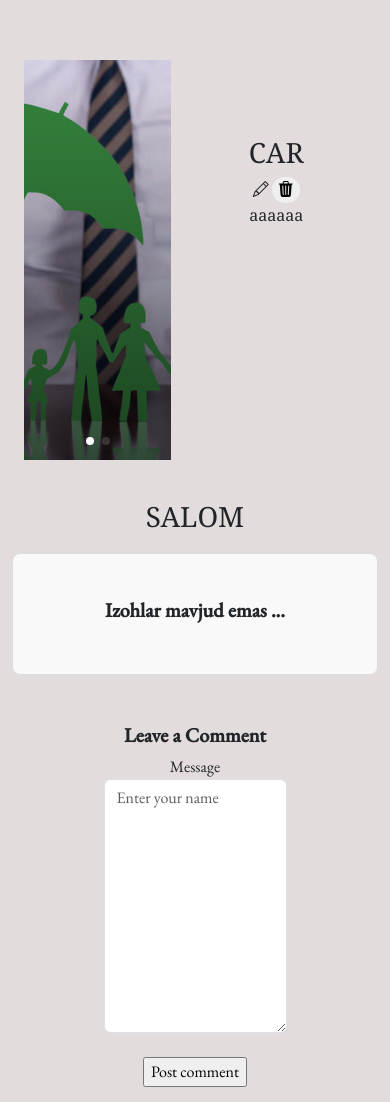
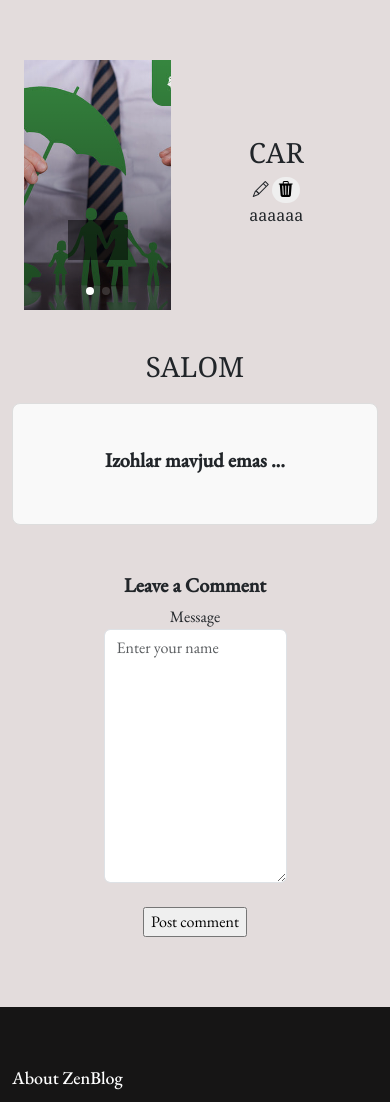
Before and after one commit to jamshidbekgang/last, a Django app: a page that uses templates/single-post.html in a window 390 px wide. Shown: the part 90-1192 px from the top of the page. Run offline with Django 5.2, Linux system fonts and the light colour scheme; a user stored in the database is signed in; data comes from the database, SQL or seed files in the repository; parts of the project's set-up code (start-up, migrations or seed data) failed here and were passed over; some libraries are stand-ins or nearby versions; some web fonts are replaced.

Commit message:
htmlno ozgardi

```diff
--- a/templates/single-post.html
+++ b/templates/single-post.html
@@ -12,6 +12,38 @@
 {% block home %}
 
 <h2>Hello world</h2>
+<!-- CSS for responsive design -->
+<style>
+  .hero-slider {
+      position: relative;
+      overflow: hidden;
+  }
+
+  .swiper-slide {
+      background-size: cover;
+      background-position: center;
+      height: 400px; /* Kompyuter uchun balandlik */
+  }
+
+  @media (max-width: 768px) {
+      .swiper-slide {
+          height: 250px; /* Mobil telefonlar uchun balandlik */
+      }
+  }
+
+  .img-bg {
+      display: flex;
+      align-items: flex-end;
+      justify-content: center;
+      height: 100%;
+      color: white; /* Matn rangini oq qilib qo'yish */
+  }
+
+  .img-bg-inner {
+      padding: 20px;
+      background: rgba(0, 0, 0, 0.5); /* Orqa fonni yarim shaffof qilish */
+  }
+</style>
 
 
 
@@ -28,7 +60,36 @@
           {% if one.product_images.exists %}
 
           <!-- ======= Hero Slider Section ======= -->
-          <section id="hero-slider" class="hero-slider">
+          <!-- Slider Section -->
+<section id="hero-slider" class="hero-slider">
+  <div class="container-md" data-aos="fade-in">
+      <div class="row">
+          <div class="col-12">
+              <div class="swiper sliderFeaturedPosts">
+                  <div class="swiper-wrapper">
+                      {% for photo in one.product_images.all %}
+                      <div class="swiper-slide">
+                          <a href="single-post.html" class="img-bg d-flex align-items-end"
+                             style="background-image: url('{{photo.image.url}}');">
+                              <div class="img-bg-inner">
+                              </div>
+                          </a>
+                      </div>
+                      {% endfor %}
+                  </div>
+                  <div class="custom-swiper-button-next">
+                      <span class="bi-chevron-right"></span>
+                  </div>
+                  <div class="custom-swiper-button-prev">
+                      <span class="bi-chevron-left"></span>
+                  </div>
+                  <div class="swiper-pagination"></div>
+              </div>
+          </div>
+      </div>
+  </div>
+</section><!-- End Hero Slider Section -->
+          <!-- <section id="hero-slider" class="hero-slider">
             <div class="container-md" data-aos="fade-in">
               <div class="row">
                 <div class="col-12">
@@ -56,7 +117,7 @@
                 </div>
               </div>
             </div>
-          </section><!-- End Hero Slider Section -->
+          </section>End Hero Slider Section -->
 
 
           {% else %}
```
